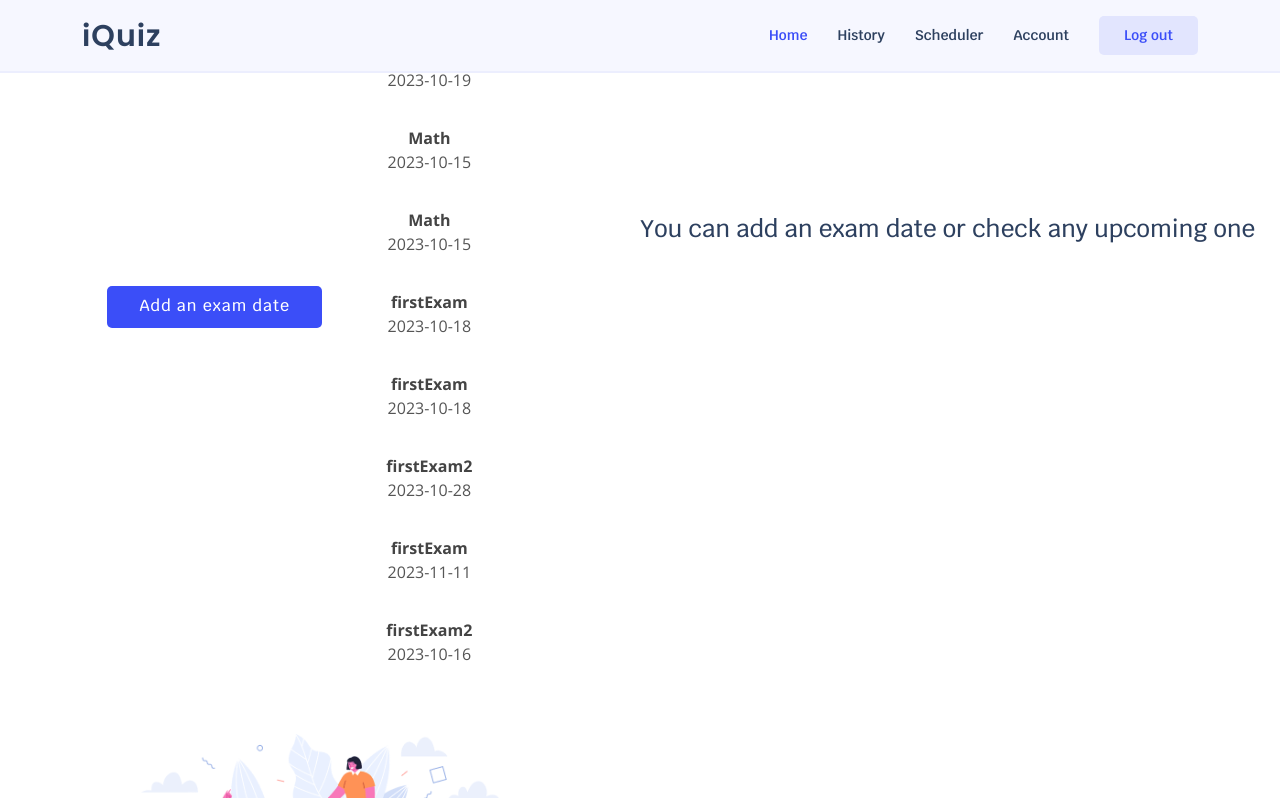
After one commit to faisal-almugesib/iQuiz, a Flask app: page /calendar in a window 1280 px wide. The commit adds this page. Run offline with Flask 3, Linux system fonts and the light colour scheme; a user stored in the database is signed in; some libraries are stand-ins or nearby versions.

Commit message:
calendar
1- route for adding exam and for calendar
2- many to many relationship between user and exam

```diff
--- a/flaskblog/routes.py
+++ b/flaskblog/routes.py
@@ -1,7 +1,7 @@
 from flask import render_template,url_for, flash, redirect, request
 from flaskblog import app
-from flaskblog.forms import RegistrationForm, LoginForm, DeleteForm, EditEmailForm, EditNameForm, ChangePassword
-from flaskblog.modelss import User, Article
+from flaskblog.forms import RegistrationForm, LoginForm, DeleteForm, EditEmailForm, EditNameForm, ChangePassword, AddDateForm
+from flaskblog.modelss import User, Article, Exam, user_exam
 from flaskblog import db
 from flask_login import login_user, login_required, logout_user, current_user
 import json
@@ -241,3 +241,45 @@ def quiz():
 @login_required
 def summary():
     return render_template('summary.html', user=current_user)
+
+
+
+@app.route("/calendar", methods=['GET','POST'])
+@login_required
+def calendar():
+    exams = []
+    for exam in current_user.exams:
+        temp = {"course" : exam.course,
+                "date"   : exam.date
+                }
+        exams.append(temp)
+    return render_template('calendar.html', user=current_user, exams=exams)
+
+
+@app.route("/addDate", methods=['GET','POST'])
+@login_required
+def addDate():
+    form = AddDateForm()
+
+    if form.validate_on_submit():
+        new_exam = Exam(date= form.date.data, course = form.course.data)
+        #user = User.query.filter_by(username=current_user.username).first()
+        #db.session.delete(user)
+        #user.exams.append(new_exam)
+
+        exam = Exam.query.filter_by(date=form.date.data, course=form.course.data).first()
+        flag = False
+        #for exam in current_user.exams:
+               # if new_exam.date == exam.date and new_exam.course == exam.course:
+                    #flag = True
+        if exam or flag:
+            flash('exam already exist', 'danger')
+
+        else:
+            current_user.exams.append(new_exam)
+            db.session.add(new_exam)
+            db.session.commit()
+            flash(f'Exam date added for {current_user.username}!',category='success')
+            return redirect(url_for('calendar'))
+
+    return render_template('addDate.html',title='addDate', form=form, user=current_user)
--- /dev/null
+++ b/flaskblog/templates/calendar.html
@@ -0,0 +1,95 @@
+    <head>
+        <link rel="stylesheet" type="text/css" href="{{ url_for('static', filename='quizStyles.css') }}">
+
+        <style>
+        /* Style for button container */
+        .button-container {
+            display: flex;
+            justify-content: center;
+            align-items: center;
+
+        }
+
+        /* Style for the buttons */
+        .btn-get-started {
+            margin: 0 5px;
+        }
+        .exam-list {
+            list-style-type: none;
+            padding: 0;
+        }
+
+        .exam {
+            border: 2px solid transparent;
+            border-radius: 4px;
+            margin: 10px;
+            padding: 10px;
+            cursor: pointer;
+            transition: transform 0.3s ease, border-color 0.3s ease;
+        }
+
+        .exam:hover {
+            transform: scale(0.95);
+            border-color: #000;
+        }
+
+        .course {
+            font-weight: bold;
+        }
+
+        .date {
+            color: #555;
+        }
+        </style>
+        </head>
+
+        <body>
+
+        <!-- ======= Header ======= -->
+        {% extends "layout.html" %}
+        {% block content %}
+
+        <!-- ======= Hero Section ======= -->
+        <section id="hero" class="d-flex align-items-center">
+
+            <div class="container d-flex flex-column align-items-center justify-content-center" data-aos="fade-up">
+
+            <h2 style = "position: absolute;
+            top: 25%;
+            left: 50%;">You can add an exam date or check any upcoming one</h2>
+
+
+            <input type="hidden" id="button_id" name="button_id" value="">
+            <div class="button-container">
+                <a href="/addDate">
+                    <button type="submit" id="generateQuizButton" class="btn-get-started scrollto " style="outline: none; display: block;" >Add an exam date</button>
+                </a>
+
+                <div class = "exam-list" style = "">
+                    <div class="question">Upcoming Exams</div>
+                    <ul class="exam-list">
+                        {% for exam in exams %}
+                        <li class="exam">
+                            <div class="course">{{ exam.course }}</div>
+                            <div class="date">{{ exam.date }}</div>
+                        </li>
+                    {% endfor %}
+                    </ul>
+                </div>
+
+
+            </div>
+            <img src="static/assets/img/hero-img.png" class="img-fluid hero-img" alt="" data-aos="zoom-in" data-aos-delay="150">
+            </div>
+
+        </section><!-- End Hero -->
+
+
+
+
+
+        </body>
+
+        </html>
+
+        {%endblock content%}
--- a/flaskblog/templates/layout.html
+++ b/flaskblog/templates/layout.html
@@ -55,7 +55,7 @@
         <ul>
           <li><a class="nav-link scrollto active" href="/">Home</a></li>
           <li><a class="nav-link scrollto" href="/history">History</a></li>
-          <li><a class="nav-link scrollto" href="/scheduler">Scheduler</a></li>
+          <li><a class="nav-link scrollto" href="/calendar">Scheduler</a></li>
           <li><a class="nav-link scrollto " href="/account">Account</a></li>
 
           <li><a class="getstarted scrollto" href="/logout">Log out</a></li>
```
Also changed, not shown: flaskblog/forms.py (+22 -2 lines), flaskblog/modelss.py (+33 -3 lines), flaskblog/templates/addDate.html (added, +98 -0 lines), flaskblog/static/quizStyles.css (line endings or trailing spaces), instance/site.db.
